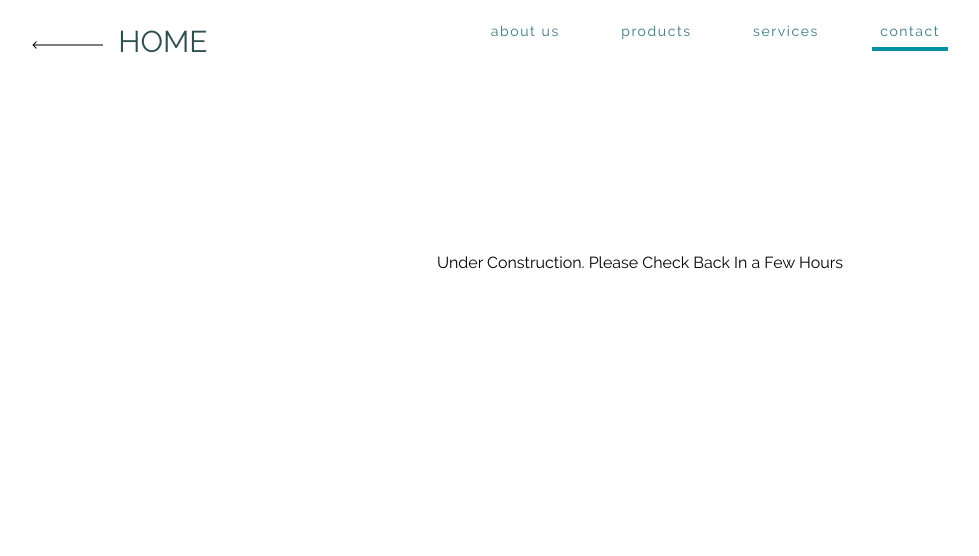
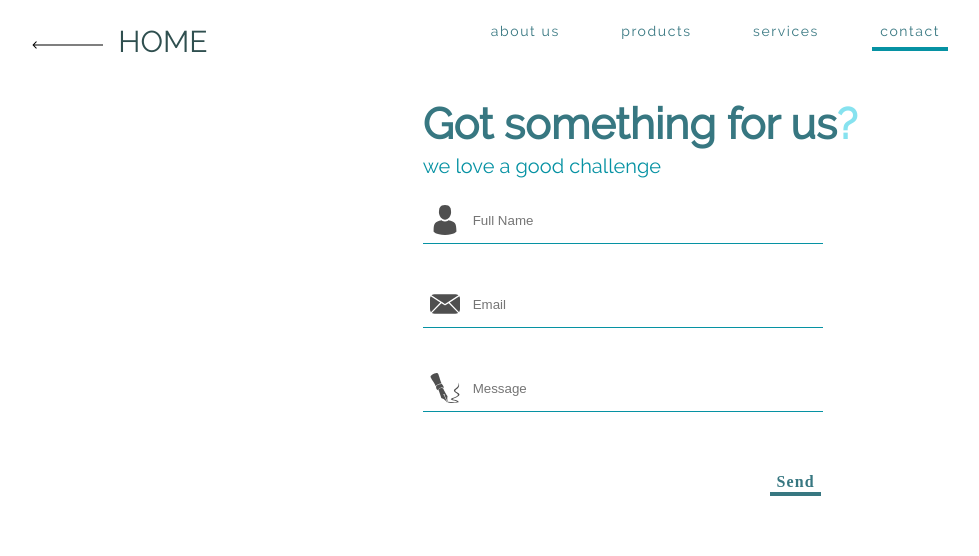
Before and after one commit to SwiselEnterprise/swisel, a plain HTML site: page contact/index.html in a window 1280 px wide. Shown: the whole page, without its empty margins (0-979 px from the left). Drawn offline with Linux system fonts and the light colour scheme.

Commit message:
Worked on contact page

```diff
--- a/contact/index.html
+++ b/contact/index.html
@@ -20,6 +20,44 @@
             </ul>
         </nav>
     </header>
-    <p class="uc">Under Construction. Please Check Back In a Few Hours</p>
+    <!-- <p class="uc">Under Construction. Please Check Back In a Few Hours</p> -->
+    <main class="contact-main">
+        <section id="contact-section">
+            <h1 id="contact-title">Got something for us<span style="color: #86E2EF">?</span></h1>
+            <p id="contact-slogan">we love a good challenge</p>
+
+            <form>
+                <input class="contact-input" type="text" name="" id="fullname" placeholder="Full Name" required><br><br><br>
+                <input class="contact-input" type="text" name="" id="email" placeholder="Email" required><br><br><br>
+                <input class="contact-input" type="text" name="" id="message" placeholder="Message" required><br><br><br>
+
+                <input id="send" type="submit" value="Send">
+            </form>
+        </section>
+    </main>
+
+    <script>
+        let sendMail = (email, senderName, body) => {
+            window.open(`mailto:jenniferolibie@gmail.com?subject=Mail from portfolio page by ${senderName}&body=${body}`);
+        }
+
+        document.querySelector('#send').addEventListener('click', (e) => {
+            e.preventDefault();
+
+            let email = document.querySelector('#email').value;
+            let senderName = document.querySelector('#fullname').value;
+            let body = document.querySelector('#message').value;
+
+            // console.log(email, senderName, body);
+
+            if(!email || !senderName || !body){
+                alert('Please Fill Out all fields properly');
+                return;
+            }
+            sendMail(email, senderName, body);
+        });
+
+    </script>
+
 </body>
 </html>
--- a/otherpages.css
+++ b/otherpages.css
@@ -243,6 +243,91 @@ a{
     font-weight: 200;
     color: var(--swC1);
 }
+
+/* --------------------Contact Page Styles------------------------ */
+.contact-main{
+    display: grid;
+    grid-template-columns:auto;
+    justify-content: space-around;
+    margin-top: 5%;
+}
+#contact-title{
+    color: var(--swC1);
+    font-size: 43px;
+    font-style: normal;
+    font-weight: bolder;
+}
+#contact-slogan{
+    color: var(--swC2);
+    margin-top: -7%;
+    font-size: 20px;
+    font-weight: 200;
+    letter-spacing: 0.7
+}
+.contact-input{
+    width: 400px;
+    border-top: 0px solid transparent;
+    border-left: 0px solid transparent;
+    border-right: 0px solid transparent;
+    border-bottom: 1px solid var(--swC2);
+    padding: 15px;
+    color: var(--swC2);
+    outline: 0;
+}
+#fullname{
+    background: url('./assets/images/man-user.svg') no-repeat scroll 7px 7px;
+    padding-left:50px;
+}
+#email{
+    background: url('./assets/images/contact.svg') no-repeat 7px 7px;
+    padding-left: 50px;
+}
+#message{
+    background: url('./assets/images/pen.svg') no-repeat 7px 7px;
+    padding-left: 50px;
+}
+#send{
+    margin-top: 5%;
+    /* padding: 5px; */
+    color: var(--swC1);
+    font-family: poppins;
+    font-size: 16px;
+    font-style: normal;
+    font-weight: bolder;
+    letter-spacing: 0.07em;
+    border-top: 0px solid transparent;
+    border-left: 0px solid transparent;
+    border-right: 0px solid transparent;
+    border-bottom: 4px solid var(--swC1);
+    background: transparent;
+    outline: 0;
+    text-align: right;
+    cursor: pointer;
+    margin-left: 80%;
+}
+@media only screen and (max-width: 500px){
+    #contact-title{
+        font-size: 23px;
+        margin-top: 120px;
+    }
+    .contact-input{
+        width: 200px;
+        font-size: 10px;
+        padding: 10px;
+    }
+    #fullname{
+        background-size: 20px 20px
+    }
+    #email{
+        background-size: 20px 20px
+    }
+    #message{
+        background-size: 20px 20px
+    }
+    #send{
+        font-size: 10px;
+    }
+}
 /* ----------------under construction------------------------ */
 .uc{
     grid-column: 1/-1;
```
Also changed, not shown: assets/images/contact.svg (added), assets/images/man-user.svg (added), assets/images/pen.svg (added).
